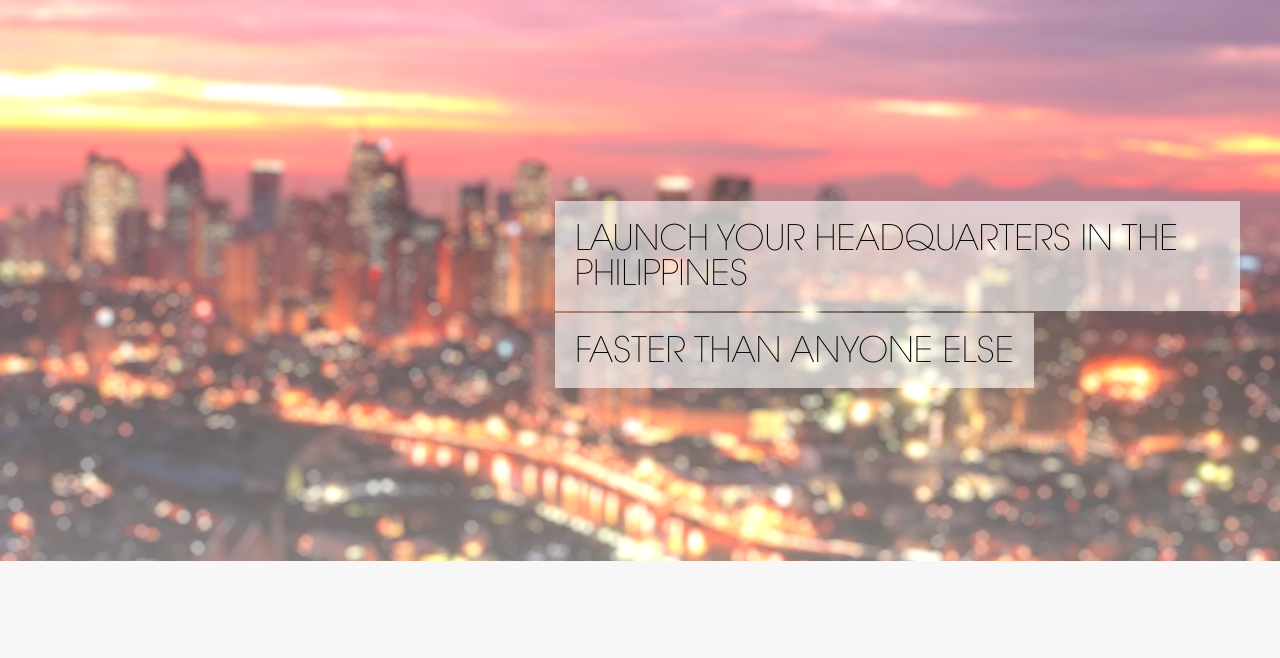
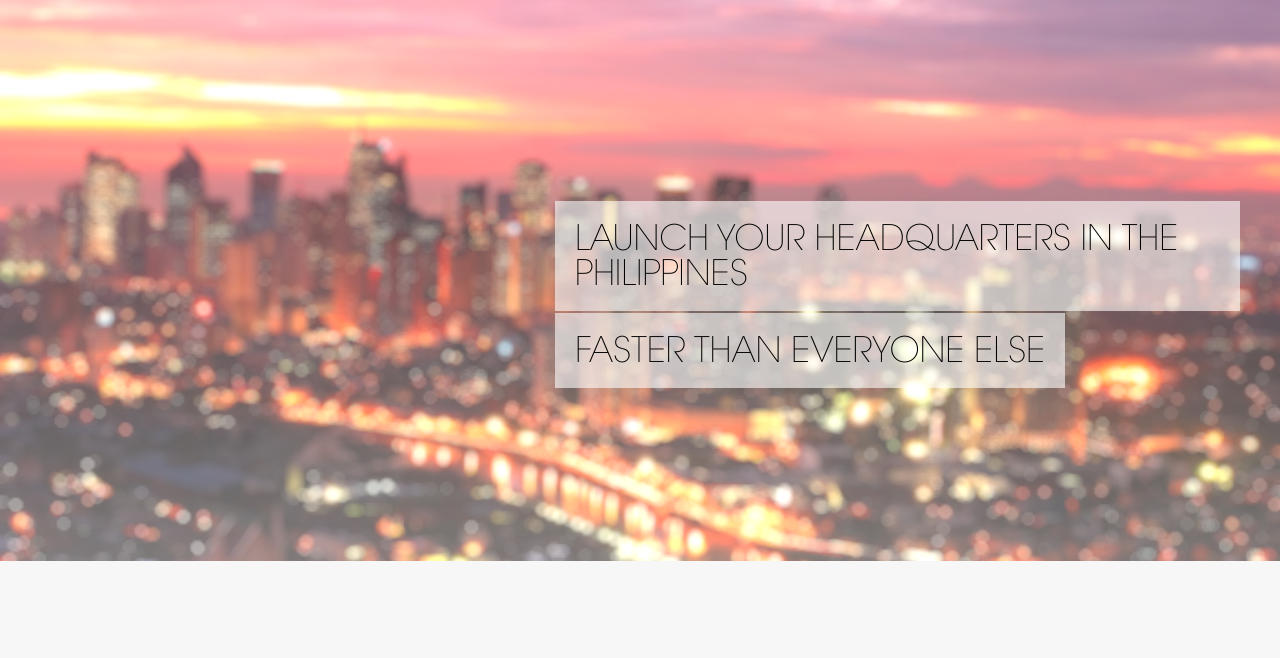
Before and after one commit to opsdotph/opsdotph.github.io, a plain HTML site: page index.html in a window 1280 px wide. Shown: the part 99-757 px from the top of the page. Drawn offline with Linux system fonts and the light colour scheme.

Commit message:
text change

```diff
--- a/index.html
+++ b/index.html
@@ -38,7 +38,7 @@
 			<div class="wrapper">
 				<div class="caption">
 					<p>Launch your Headquarters in the Philippines</p>
-					<p>faster than anyone else</p>
+					<p>faster than everyone else</p>
 				</div>
 			</div>
 	</section><!--  End Billboard  -->
```
